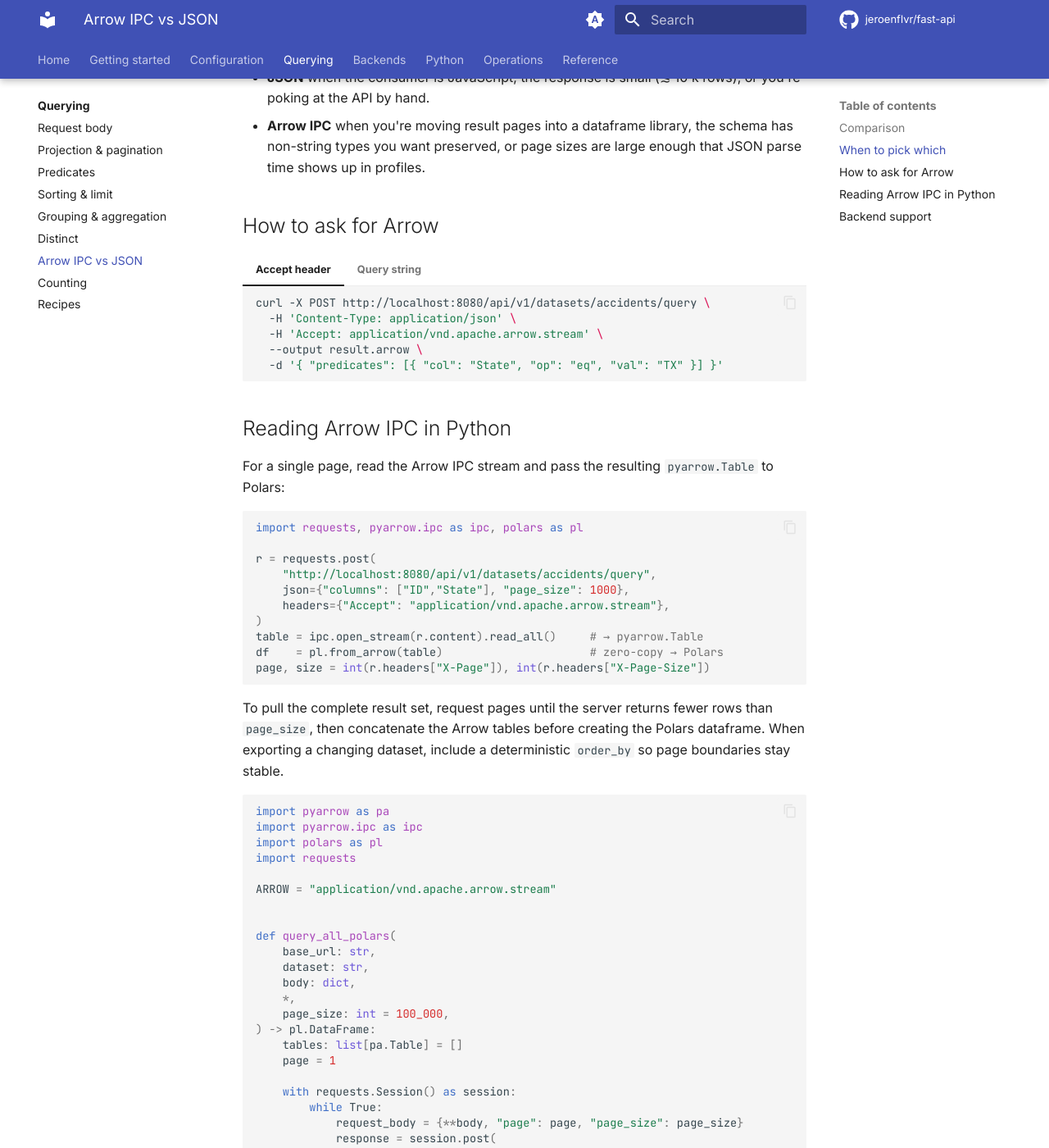
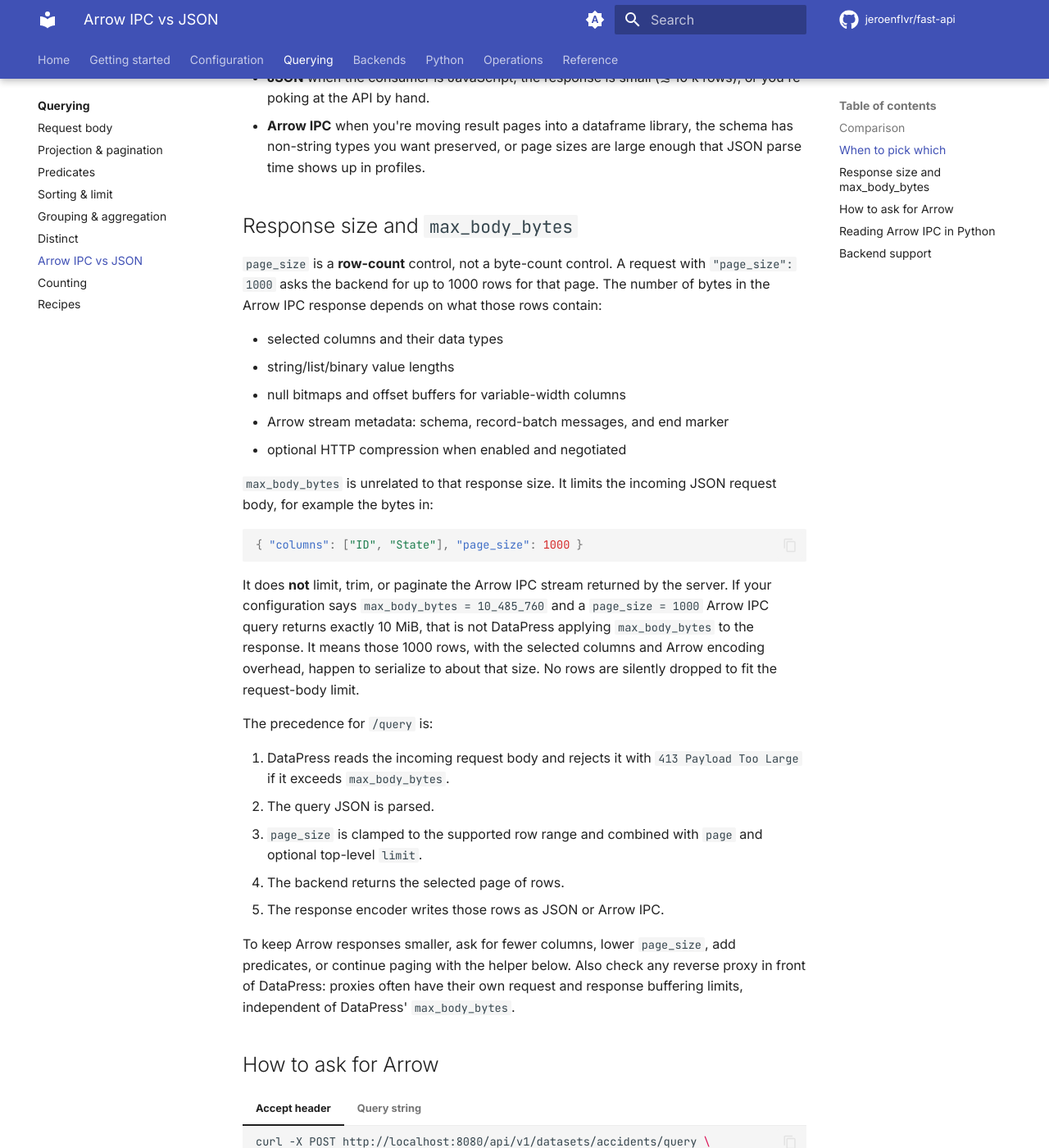
Before and after one commit to jeroenflvr/datapress, an MkDocs documentation site: the page built from docs/src/query/arrow-ipc.md, in a window 1280 px wide and 1400 px high, scrolled down 1121 px. Shown: the whole window at 82% size. Built offline with MkDocs 1.6.1 and Material for MkDocs 9.7.7, drawn with Linux system fonts in a browser that asks for light colours; comment, search, counter and statistics services are not loaded.

Commit message:
doc: clarify request and response config

````diff
--- a/docs/src/query/arrow-ipc.md
+++ b/docs/src/query/arrow-ipc.md
@@ -26,6 +26,48 @@ same predicates, same pagination — only the response encoding differs.
   library, the schema has non-string types you want preserved, or
   page sizes are large enough that JSON parse time shows up in
   profiles.
+
+## Response size and `max_body_bytes`
+
+`page_size` is a **row-count** control, not a byte-count control. A
+request with `"page_size": 1000` asks the backend for up to 1000 rows
+for that page. The number of bytes in the Arrow IPC response depends on
+what those rows contain:
+
+- selected columns and their data types
+- string/list/binary value lengths
+- null bitmaps and offset buffers for variable-width columns
+- Arrow stream metadata: schema, record-batch messages, and end marker
+- optional HTTP compression when enabled and negotiated
+
+`max_body_bytes` is unrelated to that response size. It limits the
+incoming JSON request body, for example the bytes in:
+
+```json
+{ "columns": ["ID", "State"], "page_size": 1000 }
+```
+
+It does **not** limit, trim, or paginate the Arrow IPC stream returned
+by the server. If your configuration says `max_body_bytes = 10_485_760`
+and a `page_size = 1000` Arrow IPC query returns exactly 10 MiB, that is
+not DataPress applying `max_body_bytes` to the response. It means those
+1000 rows, with the selected columns and Arrow encoding overhead, happen
+to serialize to about that size. No rows are silently dropped to fit the
+request-body limit.
+
+The precedence for `/query` is:
+
+1. DataPress reads the incoming request body and rejects it with `413 Payload Too Large` if it exceeds `max_body_bytes`.
+2. The query JSON is parsed.
+3. `page_size` is clamped to the supported row range and combined with `page` and optional top-level `limit`.
+4. The backend returns the selected page of rows.
+5. The response encoder writes those rows as JSON or Arrow IPC.
+
+To keep Arrow responses smaller, ask for fewer columns, lower
+`page_size`, add predicates, or continue paging with the helper below.
+Also check any reverse proxy in front of DataPress: proxies often have
+their own request and response buffering limits, independent of
+DataPress' `max_body_bytes`.
 
 ## How to ask for Arrow
 
````
Also changed, not shown: docs/src/configuration/server.md (+32 -3 lines).
